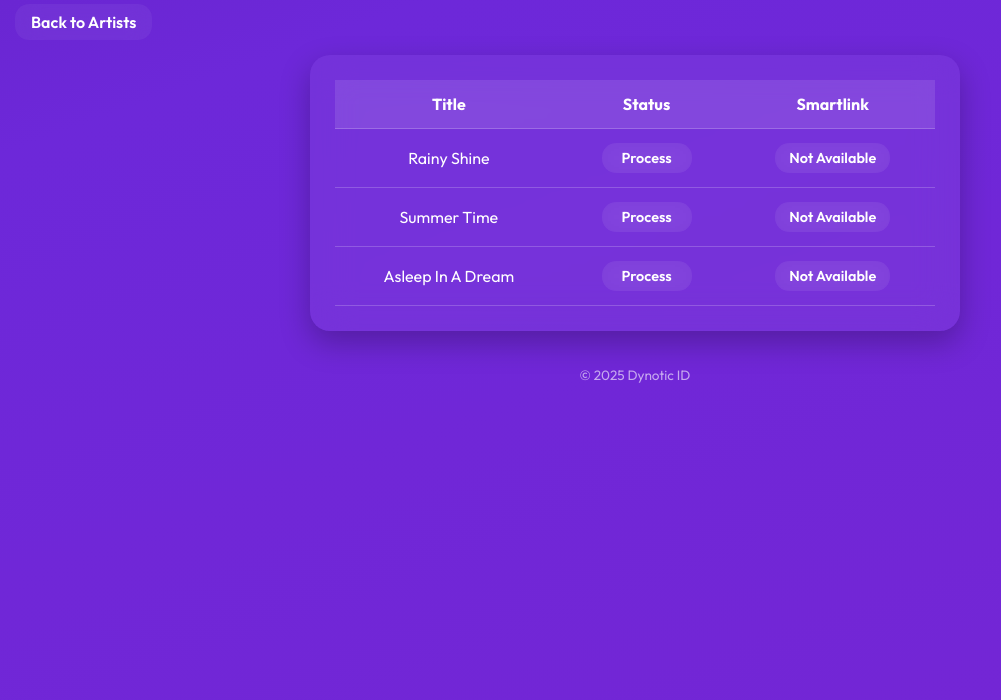
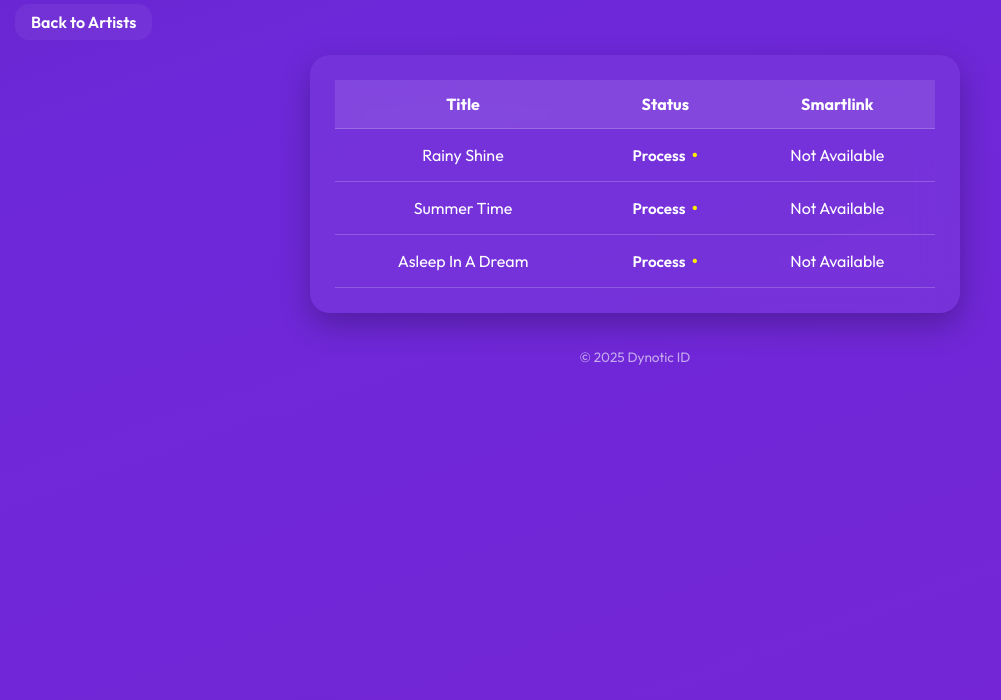
Before and after one commit to dynoticid/darnagvndylink, a plain HTML site: page index.html in a window 1280 px wide. Shown: the part 100-800 px from the top of the page, without its empty margins (5-1006 px from the left). Drawn offline with Linux system fonts and the light colour scheme.

Commit message:
index.html

```diff
--- a/index.html
+++ b/index.html
@@ -28,7 +28,6 @@ h1{
   margin-bottom:20px;
   font-size:2.2rem;
   text-align:center;
-  text-shadow:0 0 15px rgba(0,0,0,0.3);
 }
 .back-btn{
   align-self:flex-start;
@@ -39,8 +38,6 @@ h1{
   text-decoration:none;
   padding:8px 16px;
   border-radius:14px;
-  backdrop-filter:blur(12px);
-  -webkit-backdrop-filter:blur(12px);
   background: rgba(255,255,255,0.05);
   transition: all 0.25s ease;
 }
@@ -64,30 +61,34 @@ table{
 }
 th,td{
   padding:14px 12px;
-  text-align:center; /* semua teks di tengah */
+  text-align:center;
   border-bottom:1px solid rgba(255,255,255,0.2);
 }
 th{
   font-weight:700;
   background: rgba(255,255,255,0.1);
 }
-.badge{
-  display:inline-block;
-  padding:6px 14px;
-  border-radius:14px;
+
+/* Status text dengan titik di belakang */
+.status-text{
   font-weight:600;
-  font-size:0.9rem;
+  font-size:0.95rem;
   color:#fff;
-  min-width:90px;
-  text-align:center;
-  backdrop-filter:blur(10px);
-  -webkit-backdrop-filter:blur(10px);
-  background: rgba(255,255,255,0.05);
-  transition: all 0.25s ease;
+  display:inline-flex;
+  align-items:center;
+  justify-content:center;
+  gap:6px;
 }
-.badge:hover{
-  background: rgba(255,255,255,0.12);
+.status-text .dot{
+  font-size:1.2rem;
 }
+
+/* Warna dot sesuai status */
+.status-approve .dot { color: #39ff14; }   /* Hijau */
+.status-takedown .dot { color: #ff8c00; } /* Oranye */
+.status-process .dot { color: #ffea00; }   /* Kuning */
+.status-rejected .dot { color: #ff0033; }  /* Merah */
+
 footer{
   margin-top:35px;
   color:rgba(255,255,255,0.6);
@@ -96,7 +97,6 @@ footer{
 }
 @media(max-width:600px){
   th,td{padding:12px 8px;font-size:0.85rem;}
-  .badge{padding:5px 10px;font-size:0.75rem;min-width:70px;}
 }
 </style>
 </head>
@@ -118,18 +118,18 @@ footer{
     <tbody>
       <tr>
         <td>Rainy Shine</td>
-        <td><span class="badge">Process</span></td>
-        <td><span class="badge">Not Available</span></td>
+        <td><span class="status-text status-process">Process<span class="dot">•</span></span></td>
+        <td>Not Available</td>
       </tr>
       <tr>
         <td>Summer Time</td>
-        <td><span class="badge">Process</span></td>
-        <td><span class="badge">Not Available</span></td>
+        <td><span class="status-text status-process">Process<span class="dot">•</span></span></td>
+        <td>Not Available</td>
       </tr>
       <tr>
         <td>Asleep In A Dream</td>
-        <td><span class="badge">Process</span></td>
-        <td><span class="badge">Not Available</span></td>
+        <td><span class="status-text status-process">Process<span class="dot">•</span></span></td>
+        <td>Not Available</td>
       </tr>
     </tbody>
   </table>
```
